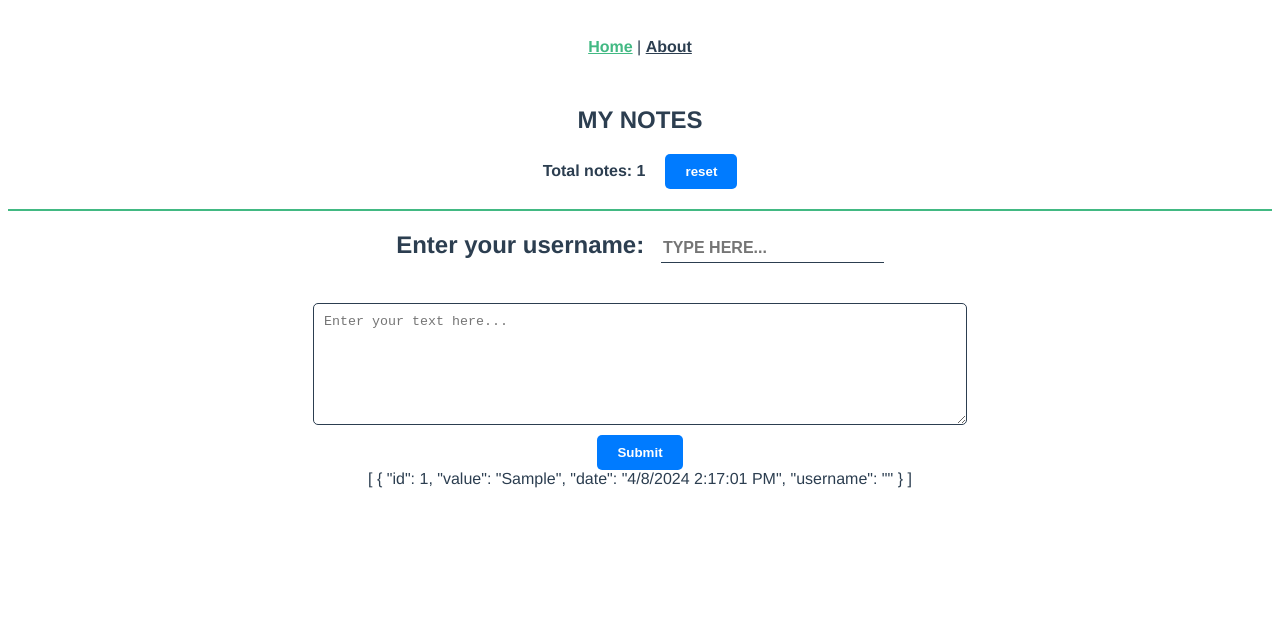
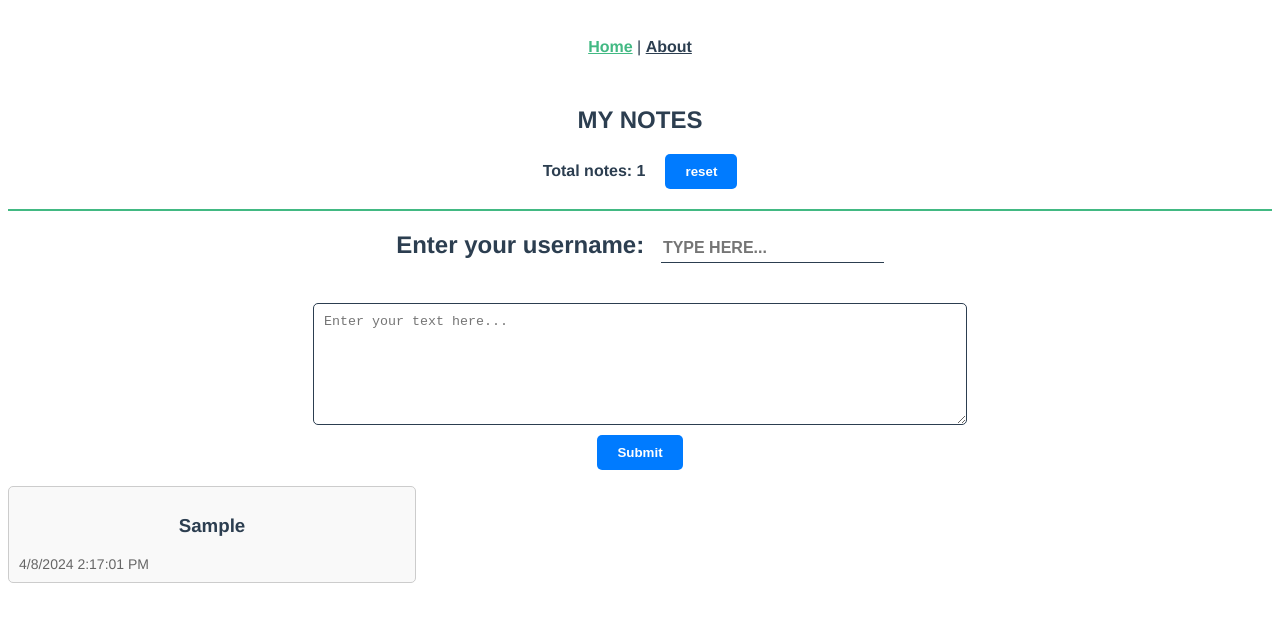
Before and after one commit to IlyaKrapivnoy/vue-note-app, a Vue app: page /#/ in a window 1280 px wide. Both pictures are taken after typing "Sample" into the empty fields and a click on the button "Submit". Shown: the top 622 px of the page. Built offline with nearby package versions, Linux system fonts and the light colour scheme.

Commit message:
show notes

```diff
--- a/src/views/HomeView.vue
+++ b/src/views/HomeView.vue
@@ -27,7 +27,18 @@
       ></textarea>
       <button @click.prevent="addNewNote" class="button-regular">Submit</button>
     </section>
-    {{ notes }}
+
+    <section>
+      <ul class="note-list">
+        <li v-for="note in notes" :key="note.id" class="note-item">
+          <h3>{{ note.value }}</h3>
+          <div class="note-details">
+            <span class="note-date">{{ note.date }}</span>
+            <span class="note-username">{{ note.username }}</span>
+          </div>
+        </li>
+      </ul>
+    </section>
   </main>
 </template>
 
@@ -164,4 +175,31 @@ const addNewNote = () => {
     background-color: #0056b3;
   }
 }
+
+.note-list {
+  list-style: none;
+  padding: 0;
+  display: grid;
+  grid-template-columns: repeat(3, 1fr);
+  gap: 20px;
+
+  .note-item {
+    padding: 10px;
+    border: 1px solid #ccc;
+    border-radius: 5px;
+    background-color: #f9f9f9;
+
+    .note-details {
+      display: flex;
+      justify-content: space-between;
+      align-items: center;
+
+      .note-date,
+      .note-username {
+        font-size: 14px;
+        color: #666;
+      }
+    }
+  }
+}
 </style>
```
